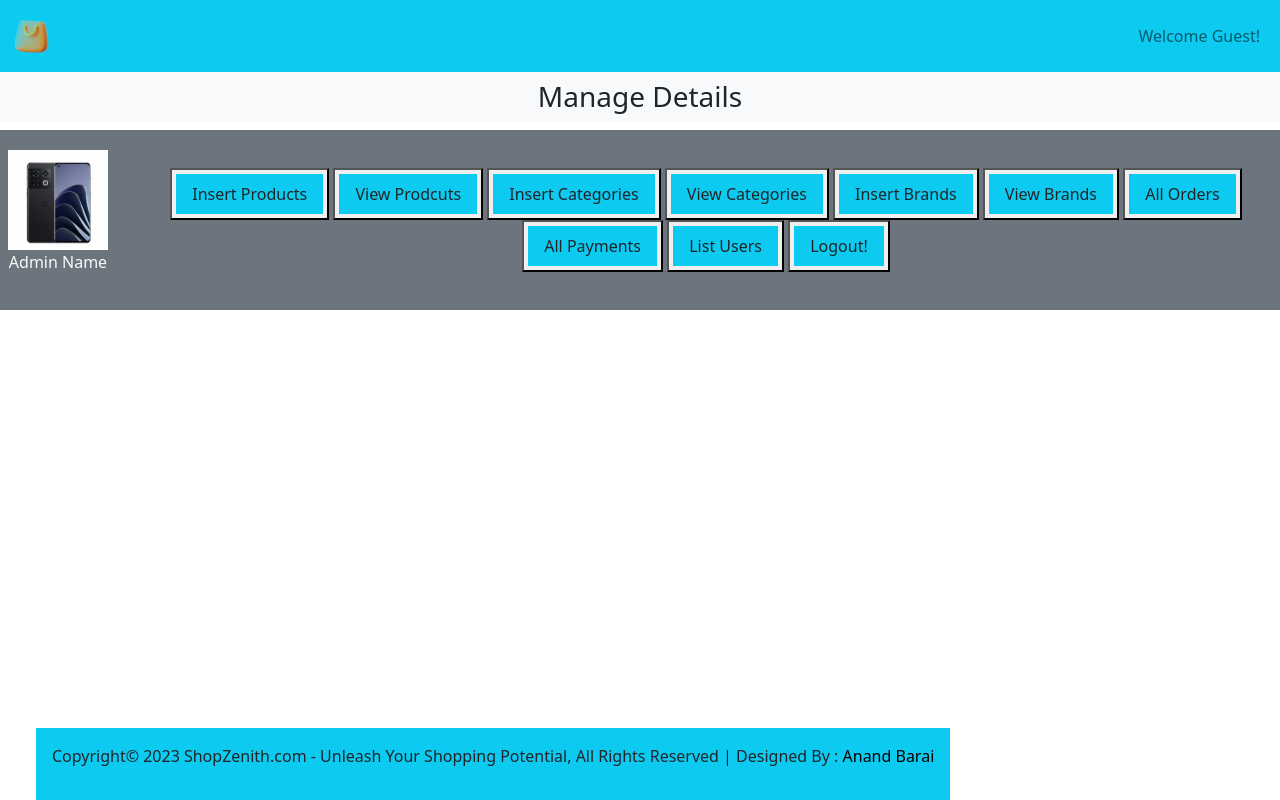
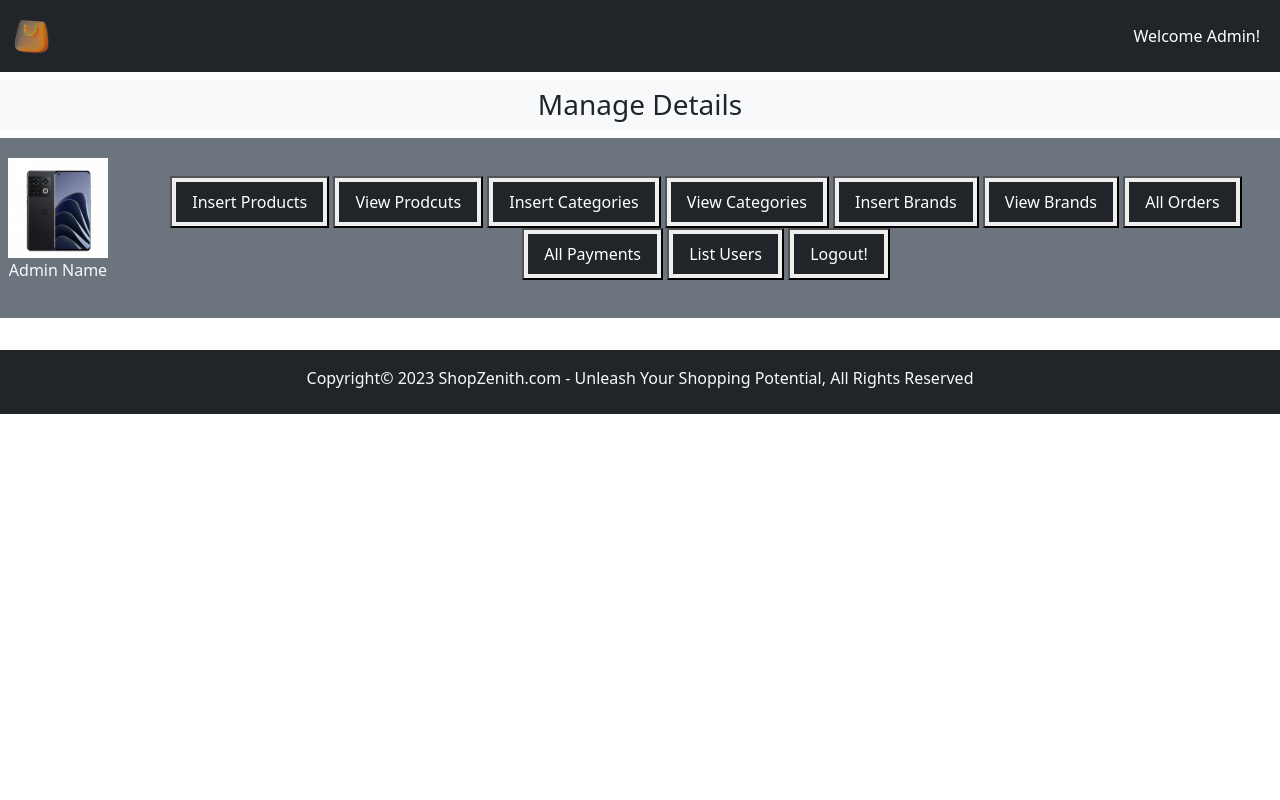
Before and after one commit to anandnbarai/ShopZenith.com_ecomm, a PHP site: page /admin/index.php in a window 1280 px wide. Run offline with PHP 8.4, Linux system fonts and the light colour scheme; some libraries are stand-ins or nearby versions.

Commit message:
Add files via upload

```diff
--- a/admin/index.php
+++ b/admin/index.php
@@ -4,7 +4,7 @@
 <head>
     <meta charset='utf-8'>
     <meta http-equiv='X-UA-Compatible' content='IE=edge'>
-    <title>Admin Dashbaord - ShopZenith.com</title>
+    <title>Admin Dashbaord | ShopZenith - Unleash your shopping potential</title>
     <link rel="icon" type="image/x-icon" href="../img/Yellow E-commerce Shop Bag Store Logo.png">
     <meta name='viewport' content='width=device-width, initial-scale=1'>
     <link rel='stylesheet' type='text/css' media='screen' href='main.css'>
@@ -40,17 +40,17 @@
     </style>
 </head>
 
-<body>
+<body style="overflow-x:hidden">
     <!-- navbar -->
     <div class="container-fluid p-0">
         <!-- First Child -->
-        <nav class="navbar navbar-expand-lg navbar-light bg-info">
+        <nav class="navbar navbar-expand-lg navbar-light bg-dark">
             <div class="container-fluid">
                 <img src="../img/Yellow E-commerce Shop Bag Store Logo.png" class="logo">
                 <nav class="navbar navbar-expand-lg">
                     <ul class="navbar-nav">
                         <li class="nav-item">
-                            <a href="" class="nav-link">Welcome Guest!</a>
+                            <a href="" class="nav-link text-white">Welcome Admin!</a>
                         </li>
                     </ul>
                 </nav>
@@ -58,7 +58,7 @@
         </nav>
 
         <!-- Second Child -->
-        <div class="bg-light">
+        <div class="bg-light mt-2">
             <h3 class="text-center p-2">
                 Manage Details
             </h3>
@@ -72,21 +72,29 @@
                     <p class="text-light text-center">Admin Name</p>
                 </div>
                 <div class="button text-center">
-                    <!-- button*10>a.nav-link.text-light.bg-info.my-1 -->
-                    <button class="px-1"><a href="in_pro.php" class="nav-link text-dark bg-info my-1">Insert
+                    <!-- button*10>a.nav-link.text-light.bg-dark text-white.my-1 -->
+                    <button class="px-1"><a href="in_pro.php" class="nav-link text-dark bg-dark text-white my-1">Insert
                             Products</a></button>
-                    <button class="px-1"><a href="" class="nav-link text-dark bg-info my-1">View Prodcuts</a></button>
-                    <button class="px-1"><a href="index.php?in_cat" class="nav-link text-dark bg-info my-1">Insert
+                    <button class="px-1"><a href="" class="nav-link text-dark bg-dark text-white my-1">View
+                            Prodcuts</a></button>
+                    <button class="px-1"><a href="index.php?in_cat"
+                            class="nav-link text-dark bg-dark text-white my-1">Insert
                             Categories</a></button>
-                    <button class="px-1"><a href="" class="nav-link text-dark bg-info my-1">View
+                    <button class="px-1"><a href="" class="nav-link text-dark bg-dark text-white my-1">View
                             Categories</a></button>
-                    <button class="px-1"><a href="index.php?in_brand" class="nav-link text-dark bg-info my-1">Insert
+                    <button class="px-1"><a href="index.php?in_brand"
+                            class="nav-link text-dark bg-dark text-white my-1">Insert
                             Brands</a></button>
-                    <button class="px-1"><a href="" class="nav-link text-dark bg-info my-1">View Brands</a></button>
-                    <button class="px-1"><a href="" class="nav-link text-dark bg-info my-1">All Orders</a></button>
-                    <button class="px-1"><a href="" class="nav-link text-dark bg-info my-1">All Payments</a></button>
-                    <button class="px-1"><a href="" class="nav-link text-dark bg-info my-1">List Users</a></button>
-                    <button class="px-1"><a href="" class="nav-link text-dark bg-info my-1">Logout!</a></button>
+                    <button class="px-1"><a href="" class="nav-link text-dark bg-dark text-white my-1">View
+                            Brands</a></button>
+                    <button class="px-1"><a href="" class="nav-link text-dark bg-dark text-white my-1">All
+                            Orders</a></button>
+                    <button class="px-1"><a href="" class="nav-link text-dark bg-dark text-white my-1">All
+                            Payments</a></button>
+                    <button class="px-1"><a href="" class="nav-link text-dark bg-dark text-white my-1">List
+                            Users</a></button>
+                    <button class="px-1"><a href=""
+                            class="nav-link text-dark bg-dark text-white my-1">Logout!</a></button>
                 </div>
             </div>
 
@@ -108,17 +116,12 @@
 
                 ?>
             </div>
-            <div class="container my-5 px-5">
-                <!-- footer -->
-                <div class="bg-info p-3 text-center footer">
-                    <p>Copyright&#169; 2023 ShopZenith.com - Unleash Your Shopping Potential, All Rights Reserved |
-                        Designed
-                        By
-                        : <a href="https://www.linkedin.com/in/anandnbarai/"
-                            style="text-decoration: none; color: black;">
-                            Anand Barai</a></p>
-                </div>
-            </div>
+
+            <?php
+
+            include("../includes/footer.php");
+
+            ?>
 </body>
 
 </html>
```
